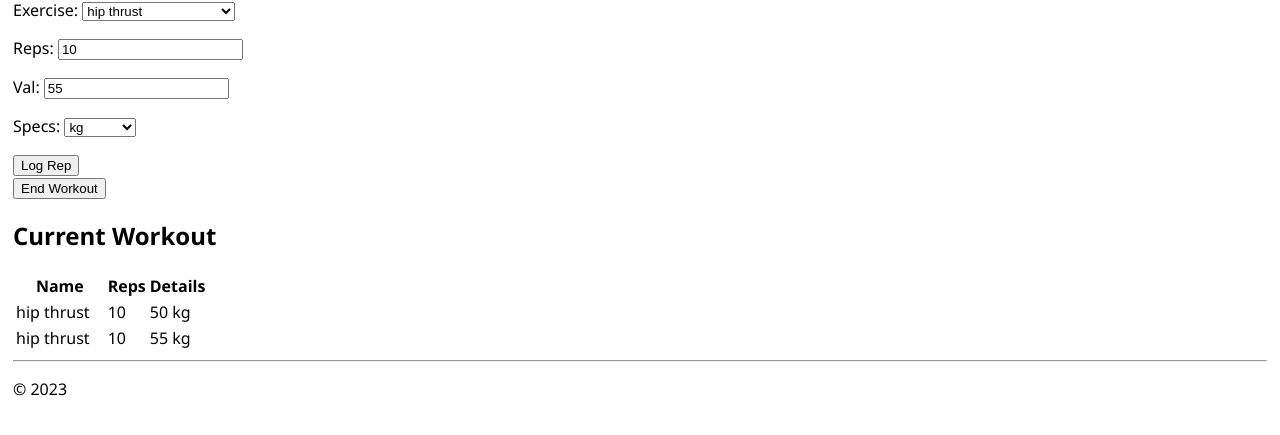
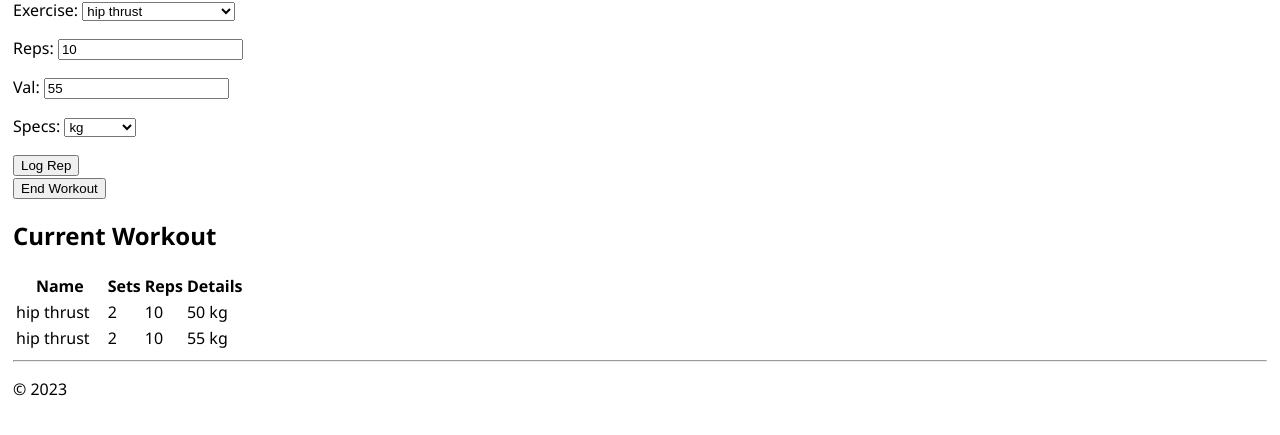
Before and after one commit to oliviaseed/workoutTracker, a Django app: page /workout in a window 1280 px wide. Shown: the part 69-504 px from the top of the page. Run offline with Django 4.2, Linux system fonts and the light colour scheme; data comes from the database, SQL or seed files in the repository; both versions use the stored data as it was after the commit; some libraries are stand-ins or nearby versions.

Commit message:
use sets

```diff
--- a/myApp/hello/models.py
+++ b/myApp/hello/models.py
@@ -62,7 +62,7 @@ class Exercise(models.Model):
         self.workout_id=datetime.datetime.now().strftime("%m/%d/%Y, %H:%M:%S")
 
     exercise = models.CharField(max_length=30, choices=EXERCISE_CATEGORIES)
-
+    sets = models.IntegerField(default='1')
     reps = models.IntegerField(default='10')
     val = models.IntegerField(default='0')
     UNIT_OPTIONS = [('kg', 'kg'),('lb','lb'),('s','seconds'),('min', 'minutes')]
--- a/myApp/hello/templates/hello/history.html
+++ b/myApp/hello/templates/hello/history.html
@@ -20,6 +20,7 @@
             <tr>
                 <th>Workout ID</th>
                 <th>Name</th>
+                <th>Sets</th>
                 <th>Reps</th>
                 <th>Details</th>
             </tr>
@@ -29,6 +30,7 @@
                 <tr>
                     <td>{{ exercise.workout_id }}</td>
                     <td>{{ exercise.get_exercise_display }}</td>
+                    <td>{{ exercise.sets }}</td>
                     <td>{{ exercise.reps }}</td>
                     <td>{{ exercise.details }}</td>
 
--- a/myApp/hello/templates/hello/home.html
+++ b/myApp/hello/templates/hello/home.html
@@ -36,6 +36,6 @@
             </tbody>
         </table>
     {% else %}
-        <p>No workouts have been logged. Use the <a href="{% url 'exercise' %}">Log workout form</a>.</p>
+        <p>No workouts have been logged. Use the <a href="{% url 'workout' %}">Log workout form</a>.</p>
     {% endif %}
 {% endblock %}
--- a/myApp/hello/templates/hello/logExercise.html
+++ b/myApp/hello/templates/hello/logExercise.html
@@ -14,7 +14,6 @@
 <button type="submit" class="save btn btn-default" name="workout" value="workout">Start Workout</button>
 </form>
 
-<p>No exercises have been logged yet for this workout.</a></p>
 {% endif %}
 
 {% if exercise_form %}
@@ -35,6 +34,7 @@
     <thead>
     <tr>
         <th>Name</th>
+        <th>Sets</th>
         <th>Reps</th>
         <th>Details</th>
     </tr>
@@ -43,6 +43,7 @@
     {% for exercise in exercise_list %}
         <tr>
             <td>{{ exercise.get_exercise_display }}</td>
+            <td>{{ exercise.sets }}</td>
             <td>{{ exercise.reps }}</td>
             <td>{{ exercise.details }}</td>
 
--- a/myApp/hello/views.py
+++ b/myApp/hello/views.py
@@ -60,8 +60,19 @@ def dynamic(request):
             if exercise_form.is_valid():
                 exercise = exercise_form.save(commit=False)
                 exercise.workout_id = workout.id
-                exercise.details = str(exercise.val)+''+exercise.specs
-                exercise.save()
+                exercise.details = str(exercise.val)+' '+exercise.specs
+                print(f'exercise:{exercise}')
+                existing = Exercise.objects.filter(workout_id=workout.id,exercise=exercise.exercise, details=exercise.details).last()
+                print(f'existing:{existing}')
+                if existing:
+                    print('existing.sets:',existing.sets)
+                    existing.sets += 1
+                    existing.save()
+                else:
+                    exercise = exercise_form.save(commit=False)
+                    exercise.workout_id = workout.id
+                    exercise.details = str(exercise.val)+' '+exercise.specs
+                    exercise.save()
             context['exercise_form'] = exercise_form
         elif request.POST.getlist('end'):
             Workout.objects.filter(status=False).last().endWorkout().save()
```
Also changed, not shown: myApp/db.sqlite3, myApp/hello/migrations/0012_exercise_sets_alter_exercise_workout_id_and_more.py (added), myApp/hello/migrations/0013_alter_exercise_workout_id_alter_workout_id_and_more.py (added).
